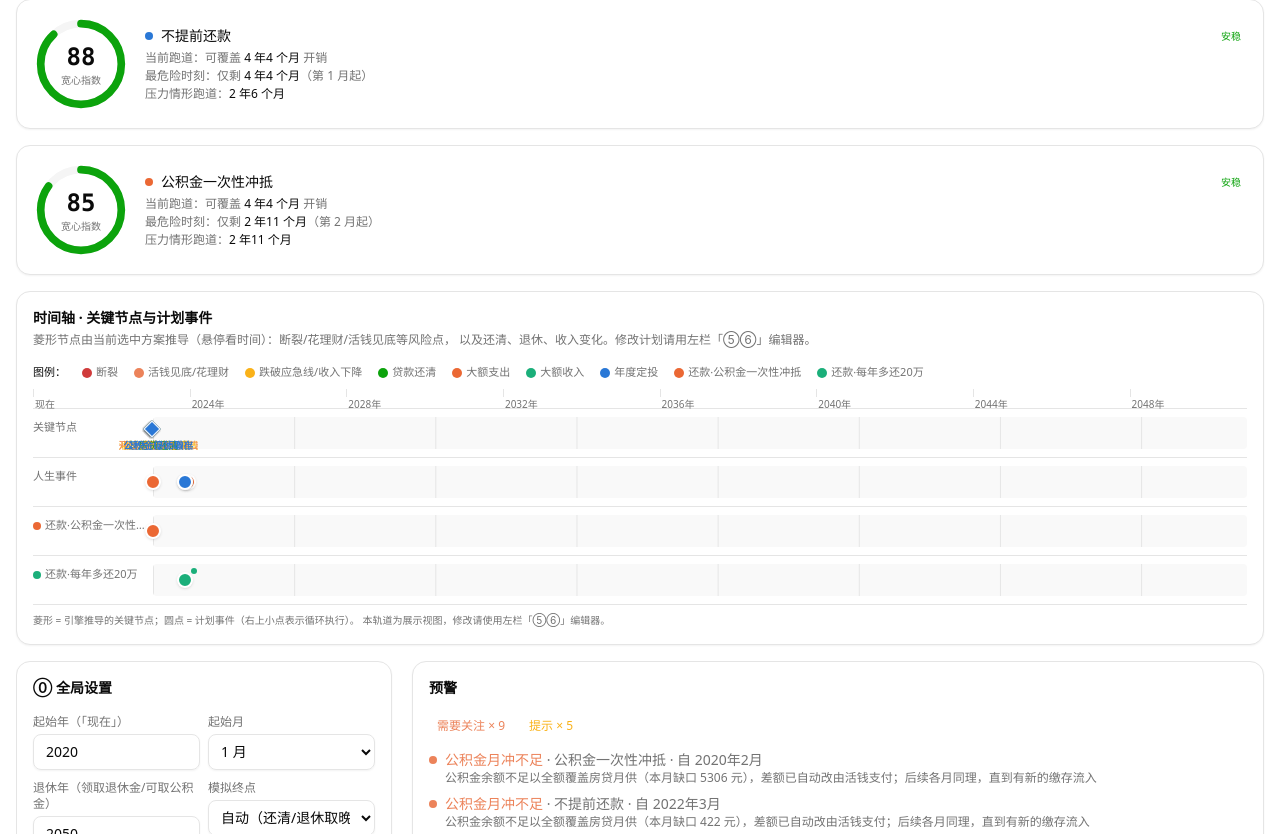
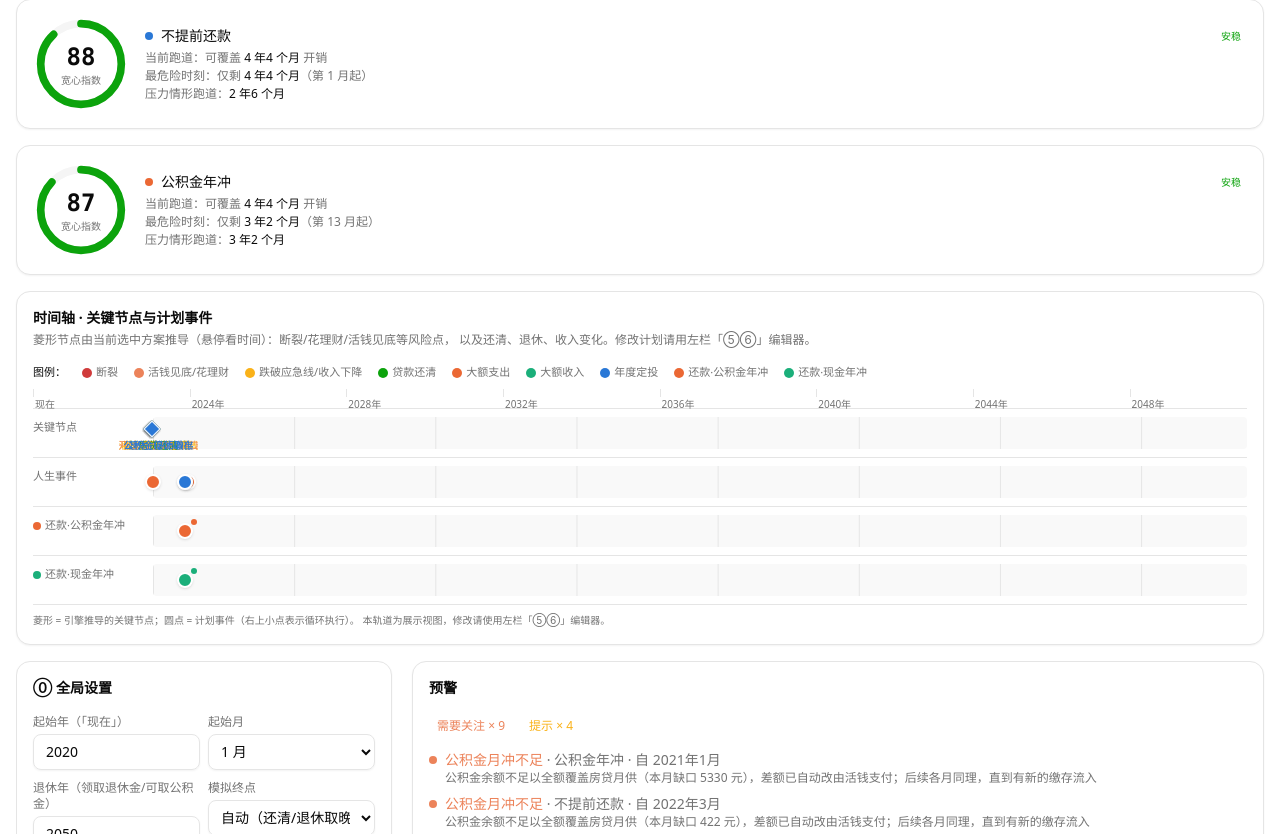
Before and after one commit to rccoder/Should-I-PrePay, a React (Vite) app: page / in a window 1280 px wide. Shown: the part 506-1340 px from the top of the page. Built offline with nearby package versions, Linux system fonts and the light colour scheme.

Commit message:
重构预设：三种常见还款模式（不还/公积金年冲/现金年冲）

```diff
--- a/src/components/inputs/EventEditors.tsx
+++ b/src/components/inputs/EventEditors.tsx
@@ -4,7 +4,7 @@ import { Button } from '@/components/ui/button'
 import { Badge } from '@/components/ui/badge'
 import { IntInput, MoneyInput, TextInput } from '@/components/fields/NumberField'
 import { makeId } from '@/engine/ids'
-import { presetFundLumpSum, presetYearEndSweep } from '@/engine/presets'
+import { presetFundYearlyPrepay, presetCashYearlyPrepay } from '@/engine/presets'
 import { initLoanState, peekScheduled } from '@/engine/loan'
 import { formatMoney } from '@/lib/format'
 import type {
@@ -270,11 +270,11 @@ export function ScenarioPrepayEditor() {
     )
   }
 
-  const applyPreset = (preset: 'fund-lump' | 'yearly-sweep') => {
-    if (preset === 'fund-lump') {
-      setScenarioEvents(editable.id, presetFundLumpSum(fund))
+  const applyPreset = (preset: 'fund-yearly' | 'cash-yearly') => {
+    if (preset === 'fund-yearly') {
+      setScenarioEvents(editable.id, presetFundYearlyPrepay())
     } else {
-      setScenarioEvents(editable.id, presetYearEndSweep(200_000))
+      setScenarioEvents(editable.id, presetCashYearlyPrepay(200_000))
     }
   }
 
--- a/src/engine/index.ts
+++ b/src/engine/index.ts
@@ -89,7 +89,7 @@ export { bandOf, computePeaceScore, coverageMonths, mapScore } from './score'
 export { breakevenScan } from './breakeven'
 export {
   defaultScenarios,
-  presetFundLumpSum,
+  presetFundYearlyPrepay,
+  presetCashYearlyPrepay,
   presetNoPrepay,
-  presetYearEndSweep,
 } from './presets'
--- a/src/engine/presets.ts
+++ b/src/engine/presets.ts
@@ -6,6 +6,7 @@ import type {
   PrepayEvent,
   ScenarioDef,
 } from './types'
+import { FUND_BALANCE_AMOUNT } from './types'
 
 /**
  * 预设快捷方案模板（一键套用后用户可再微调）。
@@ -17,41 +18,41 @@ export function presetNoPrepay(): PrepayEvent[] {
   return []
 }
 
-/** 公积金余额一次性冲抵：立即用全部公积金余额提前还款（锁定资金机会成本≈0，见需求文档「公积金深度建模」） */
-export function presetFundLumpSum(
-  fund: FundAccount | null,
-  effect: PrepayEffect = 'shorten-term',
-): PrepayEvent[] {
-  if (!fund || fund.initialBalance <= 0) return []
+/** 公积金年冲：每年年底用全部公积金余额提前还款 */
+export function presetFundYearlyPrepay(): PrepayEvent[] {
   const ev: PrepayEvent = {
     id: makeId(),
     type: 'prepay',
-    monthIndex: 0,
-    amount: Math.floor(fund.initialBalance),
-    effect,
+    monthIndex: 11, // 12月（0-based）
+    amount: FUND_BALANCE_AMOUNT,
+    effect: 'shorten-term',
     source: 'fund',
+    repeat: { everyYears: 1 },
   }
   return [ev]
 }
 
-/** 每年年底把攒下的钱还进去（对应真实「年冲」习惯） */
-export function presetYearEndSweep(amount: number): PrepayEvent[] {
+/** 现金年冲：每年年底用固定现金金额提前还款，不够的现金补 */
+export function presetCashYearlyPrepay(
+  amount: number,
+  effect: PrepayEffect = 'shorten-term',
+): PrepayEvent[] {
   if (amount <= 0) return []
   const ev: PrepayEvent = {
     id: makeId(),
     type: 'prepay',
-    monthIndex: 11,
+    monthIndex: 11, // 12月（0-based）
     amount,
-    effect: 'shorten-term',
+    effect,
     source: 'cash',
     repeat: { everyYears: 1 },
   }
   return [ev]
 }
 
-/** 从当前输入生成默认方案列表：[基准] + 公积金冲抵示例 */
+/** 从当前输入生成默认方案列表：[基准] + 公积金年冲 + 现金年冲 */
 export function defaultScenarios(input: Pick<AnalysisInput, 'fund'>): ScenarioDef[] {
-  const list: ScenarioDef[] = [
+  return [
     {
       id: makeId(),
       name: '不提前还款',
@@ -59,16 +60,19 @@ export function defaultScenarios(input: Pick<AnalysisInput, 'fund'>): ScenarioDe
       isBaseline: true,
       events: presetNoPrepay(),
     },
+    {
+      id: makeId(),
+      name: '公积金年冲',
+      colorSlot: 2,
+      isBaseline: false,
+      events: presetFundYearlyPrepay(),
+    },
+    {
+      id: makeId(),
+      name: '现金年冲',
+      colorSlot: 3,
+      isBaseline: false,
+      events: presetCashYearlyPrepay(100_000), // 默认每年10万
+    },
   ]
-  const fundLump = presetFundLumpSum(input.fund)
-  if (fundLump.length > 0) {
-    list.push({
-      id: makeId(),
-      name: '公积金一次性冲抵',
-      colorSlot: 2 as const,
-      isBaseline: false,
-      events: fundLump,
-    })
-  }
-  return list
 }
--- a/src/engine/simulate.ts
+++ b/src/engine/simulate.ts
@@ -8,6 +8,7 @@ import type {
   SimEvent,
   Warning,
 } from './types'
+import { FUND_BALANCE_AMOUNT } from './types'
 import { credit, debit, makeAccountViews, type AccountViews } from './accounts'
 import { expandEvents, lastBoundedOccurrence } from './events'
 import {
@@ -509,10 +510,17 @@ export function simulateScenario(
       }
       return
     }
-    if (amount <= 0) return
+
+    // 处理特殊金额值：使用全部公积金余额
+    let actualAmount = amount
+    if (amount === FUND_BALANCE_AMOUNT && source === 'fund' && accts.fundBalance !== null) {
+      actualAmount = Math.max(accts.fundBalance, 0)
+    }
+
+    if (actualAmount <= 0) return
 
     // 银行口径：还款额以当前剩余本金封顶，超出部分不扣（避免吞钱）
-    const capped = Math.min(amount, target.state.balance)
+    const capped = Math.min(actualAmount, target.state.balance)
 
     // 资金来源
     let executed: number
--- a/src/engine/types.ts
+++ b/src/engine/types.ts
@@ -8,6 +8,9 @@
  */
 
 export type Id = string;
+
+/** 特殊金额值：表示使用全部公积金余额 */
+export const FUND_BALANCE_AMOUNT = -1;
 
 // ---------------------------------------------------------------------------
 // 贷款
--- a/src/store/defaults.ts
+++ b/src/store/defaults.ts
@@ -206,23 +206,24 @@ export function makeDefaults(): AppStateData {
       },
       {
         id: makeId(),
-        name: '公积金一次性冲抵',
+        name: '公积金年冲',
         colorSlot: 2,
         isBaseline: false,
         events: [
           {
             id: makeId(),
             type: 'prepay',
-            monthIndex: 0,
-            amount: 150_000,
-            effect: 'reduce-payment',
+            monthIndex: 11,
+            amount: -1, // FUND_BALANCE_AMOUNT
+            effect: 'shorten-term',
             source: 'fund',
+            repeat: { everyYears: 1 },
           },
         ],
       },
       {
         id: makeId(),
-        name: '每年多还20万',
+        name: '现金年冲',
         colorSlot: 3,
         isBaseline: false,
         events: [
@@ -230,11 +231,10 @@ export function makeDefaults(): AppStateData {
             id: makeId(),
             type: 'prepay',
             monthIndex: 11,
-            amount: 200_000,
+            amount: 100_000,
             effect: 'shorten-term',
-            targetGroup: 'housing',
             source: 'cash',
-            repeat: { everyYears: 1, monthOfYear: 12 },
+            repeat: { everyYears: 1 },
           },
         ],
       },
```
Also changed, not shown: 1 other file (tests, documents, lock files or other folders).
